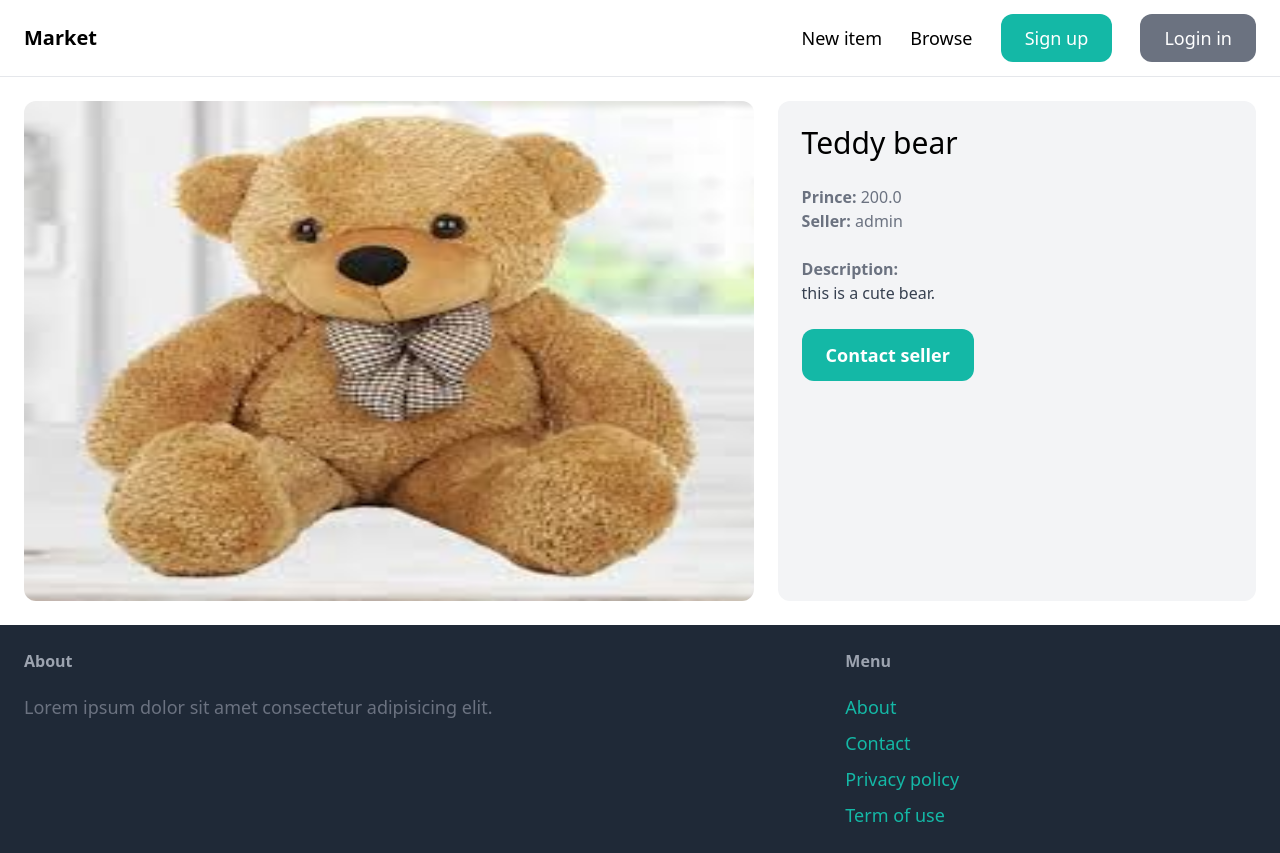
After one commit to san2111/Django_Online_Marketplace, a Django app: page /items/1/ in a window 1280 px wide. The commit adds this page. Run offline with Django 5.2, Linux system fonts and the light colour scheme; data comes from the database, SQL or seed files in the repository; some libraries are stand-ins or nearby versions.

Commit message:
add detail page..

```diff
--- a/project/app/templates/app/index.html
+++ b/project/app/templates/app/index.html
@@ -10,9 +10,9 @@
     <div class="grid grid-cols-3 gap-3">
         {% for item in items %}
         <div>
-            <a href="#">
+            <a href="{% url 'item:detail' item.id %}">
                 <div>
-                    <img src="{{ item.image.url }}" class="rounted-t-xl">
+                    <img src="{{ item.image.url }}" class="rounted-t-xl" >
                 </div>
                 <div class="p-6 bg-white rounded-b-xl">
                     <h2 class="text-2xl">{{ item.name }}</h2>
--- /dev/null
+++ b/project/items/templates/item/detail.html
@@ -0,0 +1,26 @@
+{% extends 'app/base.html' %}
+
+{% block title %}{{ item.name }}{% endblock %}
+
+{% block content %}
+<div class="grid grid-cols-5 gap-6" >
+    <div class="col-span-3">
+        <img src="{{ item.image.url }}" class="rounded-xl" style="height: 500px; width: 800px;">
+    </div>
+    <div class="col-span-2 p-6 bg-gray-100 rounded-xl">
+        <h1 class="mb-6 text-3xl">{{ item.name }}</h1>
+        <p class="text-gray-500"><strong>Prince: </strong>{{ item.price }}</p>
+        <p class="text-gray-500"><strong>Seller: </strong>{{ item.created_by.username }}</p>
+        <br>
+
+        {% if item.description %}
+        <p class="text-gray-700">
+            <strong class="text-gray-500" >Description:</strong><br>
+            {{ item.description }}
+        </p>
+        {% endif %}
+
+        <a href="" class="inline-block mt-6 px-6 py-3 text-lg font-semibold bg-teal-500 text-white rounded-xl hover:bg-teal-700">Contact seller</a>
+    </div>
+</div>
+{% endblock %}
--- /dev/null
+++ b/project/items/urls.py
@@ -0,0 +1,9 @@
+from django.urls import path
+
+from . import views
+
+app_name = 'item'
+
+urlpatterns = [
+    path('<int:pk>/', views.detail, name='detail'),
+]
--- a/project/items/views.py
+++ b/project/items/views.py
@@ -1,3 +1,9 @@
-from django.shortcuts import render
+from django.shortcuts import render ,get_object_or_404
+from .models import Item
 
-# Create your views here.
+def detail(request, pk):
+    item = get_object_or_404(Item, pk=pk)
+
+    return render(request, 'item/detail.html',{
+        'item': item
+    })
--- a/project/project/urls.py
+++ b/project/project/urls.py
@@ -1,5 +1,5 @@
 from django.contrib import admin
-from django.urls import path
+from django.urls import path ,include
 
 from django.conf import settings
 from django.conf.urls.static import static
@@ -10,6 +10,7 @@ from app.views import index ,contact
 
 urlpatterns = [
     path('',index, name='index'),
-     path('contact/',contact, name='contact'),
+    path('contact/',contact, name='contact'),
     path('admin/', admin.site.urls),
-] + static(settings.MEDIA_URL,document_root=settings.MEDIA_ROOT)
+    path('items/',include('items.urls')),
+ ] + static(settings.MEDIA_URL,document_root=settings.MEDIA_ROOT)
```
